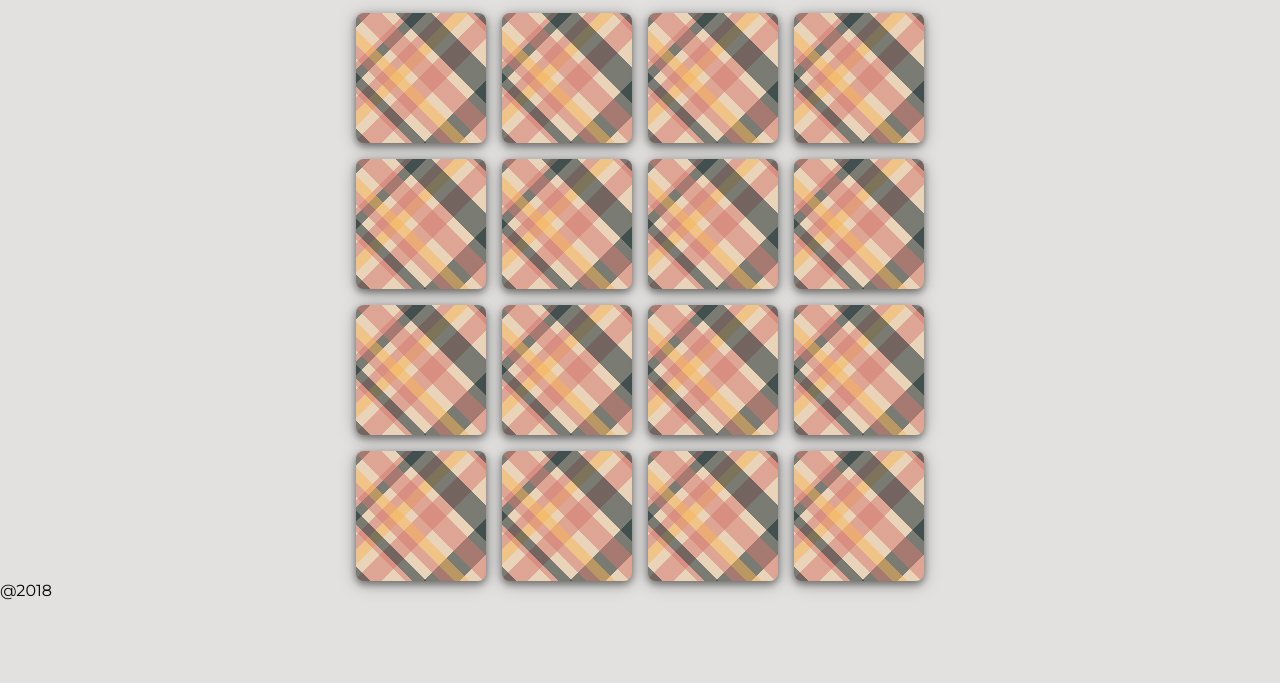
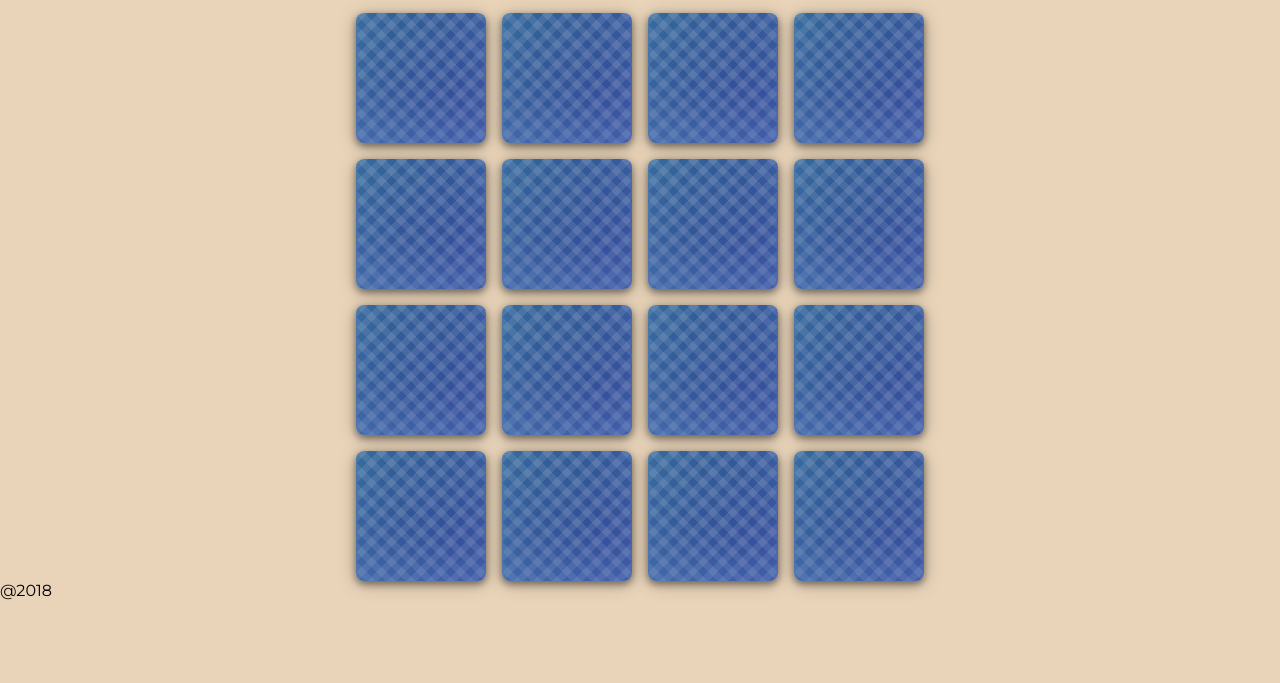
Before and after one commit to Soheevich/Udacity-Project-Memory-Game, a website: page build/index.html in a window 1280 px wide. Shown: the part 117-800 px from the top of the page. Drawn offline with Linux system fonts and the light colour scheme; a web font is replaced by a local one.

Commit message:
Change card design

```diff
--- a/src/scss/_variables.scss
+++ b/src/scss/_variables.scss
@@ -1,21 +1,23 @@
-$body-bg: hsl(30, 3%, 88%);
-$card-front: hsl(268, 100%, 50%);
-$card-back: hsl(34, 53%, 82%);
-$card-back-shadow: darken($card-back, 70%);
-$background-img: repeating-linear-gradient(45deg, transparent 5px, hsla(197, 62%, 11%, 0.5) 5px, hsla(197, 62%, 11%, 0.5) 10px,
-  hsla(5, 53%, 63%, 0) 10px, hsla(5, 53%, 63%, 0) 35px, hsla(5, 53%, 63%, 0.5) 35px, hsla(5, 53%, 63%, 0.5) 40px,
-  hsla(197, 62%, 11%, 0.5) 40px, hsla(197, 62%, 11%, 0.5) 50px, hsla(197, 62%, 11%, 0) 50px, hsla(197, 62%, 11%, 0) 60px,
-  hsla(5, 53%, 63%, 0.5) 60px, hsla(5, 53%, 63%, 0.5) 70px, hsla(35, 91%, 65%, 0.5) 70px, hsla(35, 91%, 65%, 0.5) 80px,
-  hsla(35, 91%, 65%, 0) 80px, hsla(35, 91%, 65%, 0) 90px, hsla(5, 53%, 63%, 0.5) 90px, hsla(5, 53%, 63%, 0.5) 110px,
-  hsla(5, 53%, 63%, 0) 110px, hsla(5, 53%, 63%, 0) 120px, hsla(197, 62%, 11%, 0.5) 120px, hsla(197, 62%, 11%, 0.5) 140px
+$body-bg: hsl(34, 53%, 82%);
+$card-front: hsl(66, 25%, 92%);
+$card-back: hsl(210, 50%, 40%);
+$card-back-shadow: darken($card-back, 50%);
+$card-front-shadow: darken($card-front, 40%);
+$background-img: repeating-linear-gradient(
+    45deg,
+    transparent,
+    transparent 7px,
+    hsla(0, 0%, 100%, 0.1) 7px,
+    hsla(0, 0%, 100%, 0.1) 14px
   ),
-repeating-linear-gradient(135deg, transparent 5px, hsla(197, 62%, 11%, 0.5) 5px, hsla(197, 62%, 11%, 0.5) 10px,
-  hsla(5, 53%, 63%, 0) 10px, hsla(5, 53%, 63%, 0) 35px, hsla(5, 53%, 63%, 0.5) 35px, hsla(5, 53%, 63%, 0.5) 40px,
-  hsla(197, 62%, 11%, 0.5) 40px, hsla(197, 62%, 11%, 0.5) 50px, hsla(197, 62%, 11%, 0) 50px, hsla(197, 62%, 11%, 0) 60px,
-  hsla(5, 53%, 63%, 0.5) 60px, hsla(5, 53%, 63%, 0.5) 70px, hsla(35, 91%, 65%, 0.5) 70px, hsla(35, 91%, 65%, 0.5) 80px,
-  hsla(35, 91%, 65%, 0) 80px, hsla(35, 91%, 65%, 0) 90px, hsla(5, 53%, 63%, 0.5) 90px, hsla(5, 53%, 63%, 0.5) 110px,
-  hsla(5, 53%, 63%, 0) 110px, hsla(5, 53%, 63%, 0) 140px, hsla(197, 62%, 11%, 0.5) 140px, hsla(197, 62%, 11%, 0.5) 160px
-);
+  repeating-linear-gradient(
+    -45deg,
+    transparent,
+    transparent 7px,
+    hsla(0, 0%, 100%, 0.1) 7px,
+    hsla(0, 0%, 100%, 0.1) 14px
+  ),
+  linear-gradient(to right bottom, hsl(210, 50%, 40%), hsl(230, 50%, 40%));
 
 $font-main: 'Montserrat', sans-serif;
 $font-title: 'Acme', sans-serif;
--- a/src/scss/main.scss
+++ b/src/scss/main.scss
@@ -19,6 +19,10 @@
     transform: rotateY( 180deg ) translate3d(4px, 0, 0) rotate(5deg);
   }
 }
+
+// :root {
+
+// }
 
 *{
   margin:0;
@@ -141,23 +145,26 @@ body {
 }
 
 .card__back {
-  background: $card-back;
-  background-image: $background-img;
+  box-sizing: border-box;
+  background: $background-img;
   box-shadow: 0 3px 6px transparentize($card-back-shadow, 0.70),
               0 3px 12px transparentize($card-back-shadow, 0.75),
-              0 3px 20px transparentize($card-back-shadow, 0.80);
+              0 3px 20px transparentize($card-back-shadow, 0.80),
+              inset 0px -25px 50px -10px transparentize(lighten($card-back, 20%), 0.60);
 }
 
 .card__front {
+  box-sizing: border-box;
   background: $card-front;
   transform: rotateY( 180deg );
   display: flex;
   justify-content: center;
   align-items: center;
-  box-shadow: 0 3px 6px transparentize($card-front, 0.70),
-              0 3px 12px transparentize($card-front, 0.75),
-              0 3px 20px transparentize($card-front, 0.80);
-  border-bottom: 1px solid lighten($card-front, 20%);
+  box-shadow: 0 3px 6px transparentize($card-front-shadow, 0.70),
+              0 3px 12px transparentize($card-front-shadow, 0.75),
+              0 3px 20px transparentize($card-front-shadow, 0.80),
+              inset 0px -25px 50px -10px lighten($card-front, 0.90);
+  border-bottom: 1px solid lighten($card-front, 1%);
 }
 
 .card__flipped {
```
Also changed, not shown: build/styles/main.css.
